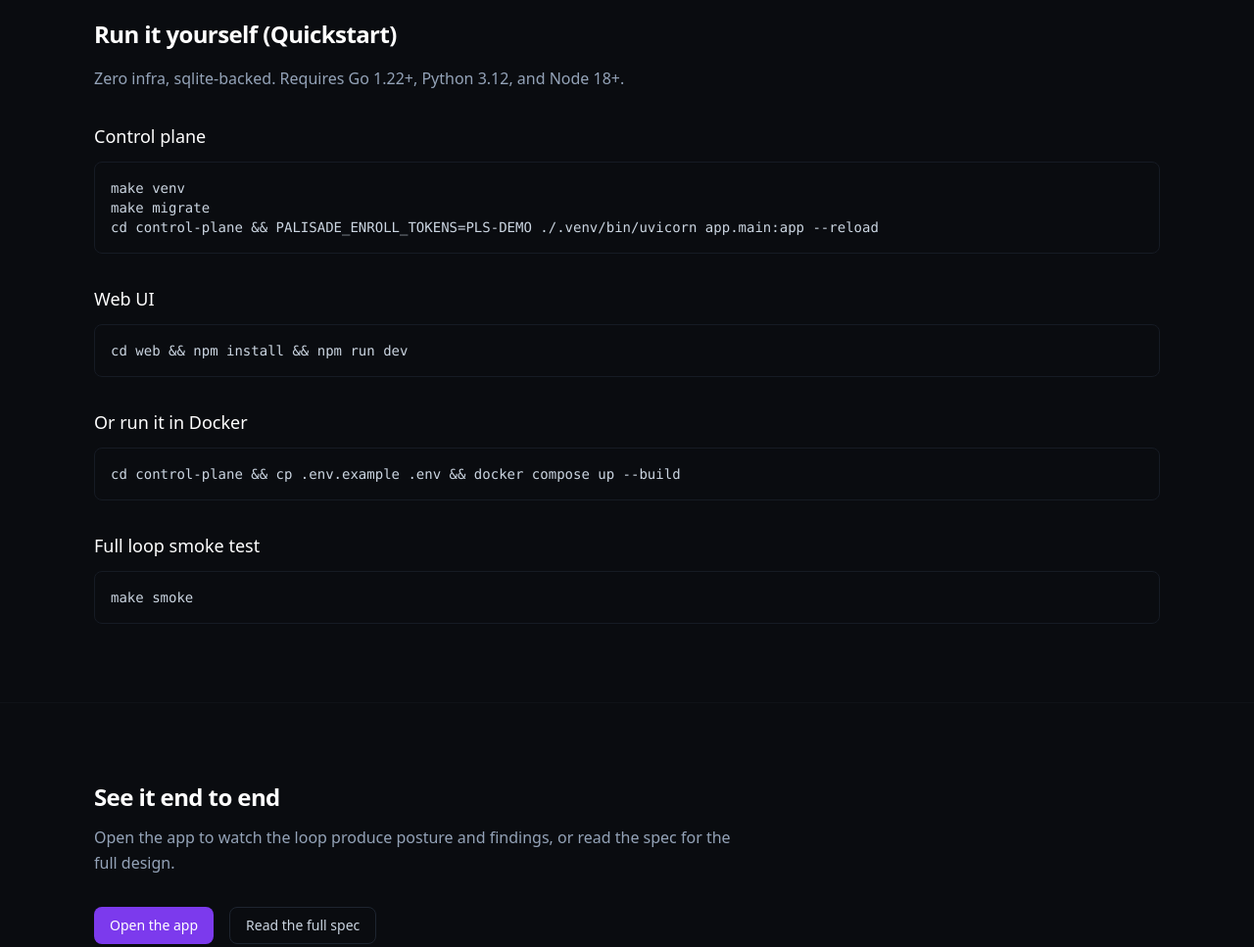
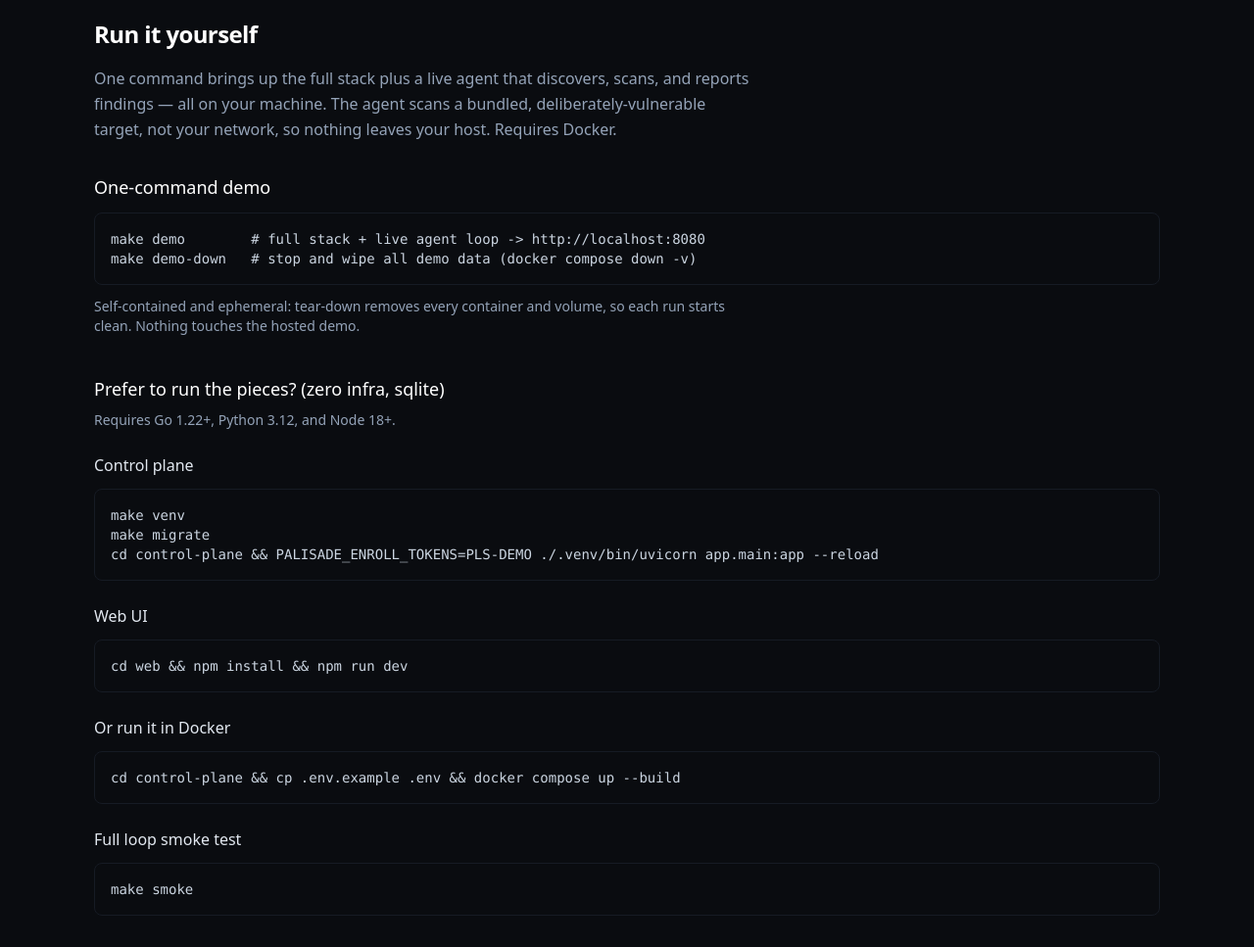
Before and after one commit to kenlacroix/palisade, an Astro site in the folder site/: page /how-it-works in a window 1280 px wide. Shown: the part 2660-3627 px from the top of the page at 98% size. Built offline with nearby package versions, Linux system fonts and the light colour scheme; Astro itself is replaced by a stand-in of ours.

Commit message:
docs(site): lead 'Run it yourself' with self-contained make demo
The quickstart pushed people toward standing up the pieces (or enrolling against
the hosted box). Lead instead with 'make demo' — the self-contained stack that
runs a live agent against a bundled vulnerable target on the visitor's own
machine, ephemeral via 'make demo-down'. Keeps real scanning off real networks
and off the hosted control plane. Manual steps demoted to a secondary option.

Co-Authored-By: Claude Opus 4.8 (1M context) <noreply@anthropic.com>
Claude-Session: https://claude.ai/code/session_01XpEvAbbfDQ1rj5mkFEmztm

```diff
--- a/site/src/pages/how-it-works.astro
+++ b/site/src/pages/how-it-works.astro
@@ -148,24 +148,40 @@ const steps = [
   <section class="border-b border-ink-800 py-20">
     <div class="container-x">
       <h2 class="text-2xl font-semibold tracking-tight text-white">
-        Run it yourself (Quickstart)
+        Run it yourself
       </h2>
       <p class="prose-muted mt-4 max-w-2xl">
-        Zero infra, sqlite-backed. Requires Go 1.22+, Python 3.12, and Node 18+.
+        One command brings up the full stack plus a live agent that discovers,
+        scans, and reports findings — all on your machine. The agent scans a
+        bundled, deliberately-vulnerable target, not your network, so nothing
+        leaves your host. Requires Docker.
       </p>
 
-      <h3 class="mt-8 text-lg font-medium text-white">Control plane</h3>
+      <h3 class="mt-8 text-lg font-medium text-white">One-command demo</h3>
+      <pre class="mt-3 overflow-x-auto rounded-lg border border-ink-700 bg-ink-900 p-4 text-sm font-mono text-slate-300"><code>make demo        # full stack + live agent loop -> http://localhost:8080
+make demo-down   # stop and wipe all demo data (docker compose down -v)</code></pre>
+      <p class="prose-muted mt-3 max-w-2xl text-sm">
+        Self-contained and ephemeral: tear-down removes every container and
+        volume, so each run starts clean. Nothing touches the hosted demo.
+      </p>
+
+      <h3 class="mt-10 text-lg font-medium text-white">Prefer to run the pieces? (zero infra, sqlite)</h3>
+      <p class="prose-muted mt-2 max-w-2xl text-sm">
+        Requires Go 1.22+, Python 3.12, and Node 18+.
+      </p>
+
+      <h4 class="mt-6 text-base font-medium text-slate-200">Control plane</h4>
       <pre class="mt-3 overflow-x-auto rounded-lg border border-ink-700 bg-ink-900 p-4 text-sm font-mono text-slate-300"><code>make venv
 make migrate
 cd control-plane && PALISADE_ENROLL_TOKENS=PLS-DEMO ./.venv/bin/uvicorn app.main:app --reload</code></pre>
 
-      <h3 class="mt-8 text-lg font-medium text-white">Web UI</h3>
+      <h4 class="mt-6 text-base font-medium text-slate-200">Web UI</h4>
       <pre class="mt-3 overflow-x-auto rounded-lg border border-ink-700 bg-ink-900 p-4 text-sm font-mono text-slate-300"><code>cd web && npm install && npm run dev</code></pre>
 
-      <h3 class="mt-8 text-lg font-medium text-white">Or run it in Docker</h3>
+      <h4 class="mt-6 text-base font-medium text-slate-200">Or run it in Docker</h4>
       <pre class="mt-3 overflow-x-auto rounded-lg border border-ink-700 bg-ink-900 p-4 text-sm font-mono text-slate-300"><code>cd control-plane && cp .env.example .env && docker compose up --build</code></pre>
 
-      <h3 class="mt-8 text-lg font-medium text-white">Full loop smoke test</h3>
+      <h4 class="mt-6 text-base font-medium text-slate-200">Full loop smoke test</h4>
       <pre class="mt-3 overflow-x-auto rounded-lg border border-ink-700 bg-ink-900 p-4 text-sm font-mono text-slate-300"><code>make smoke</code></pre>
     </div>
   </section>
```
